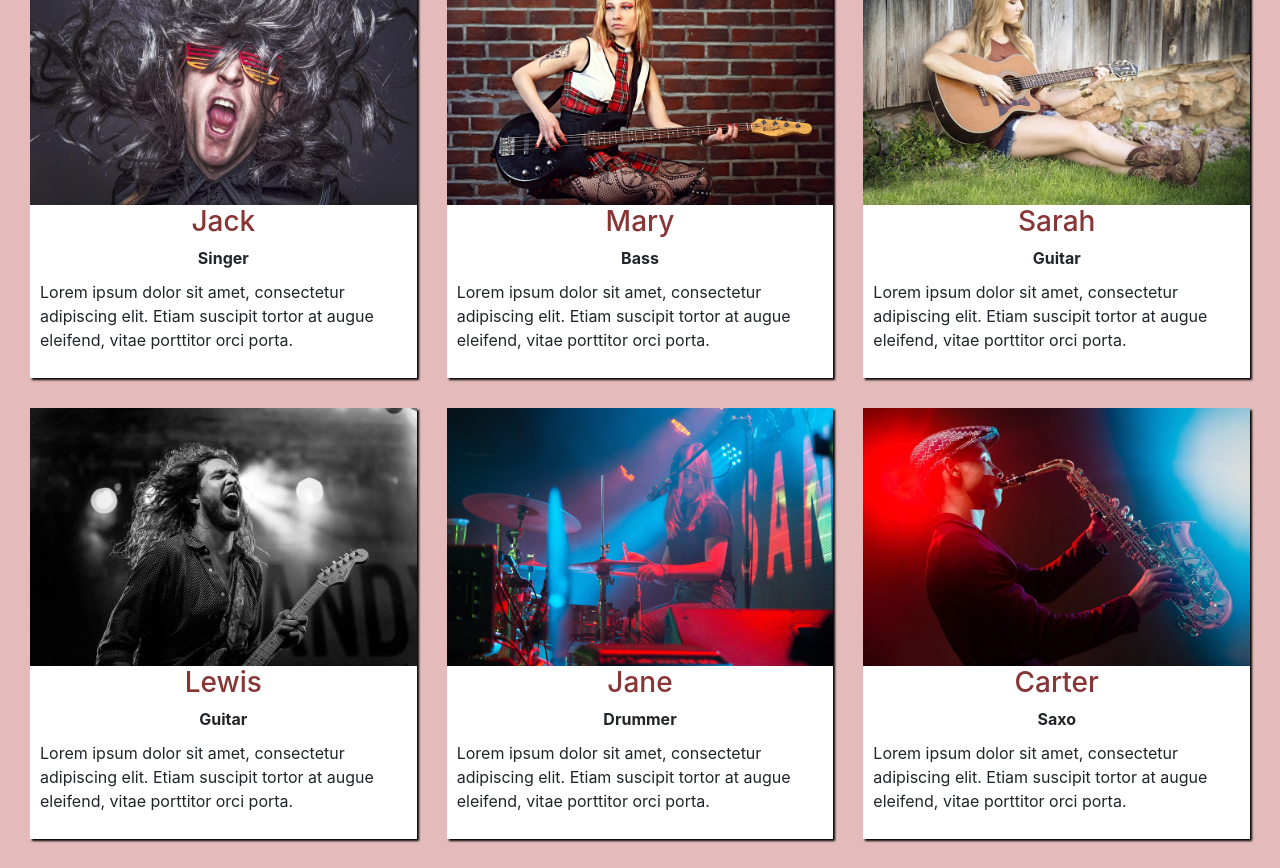
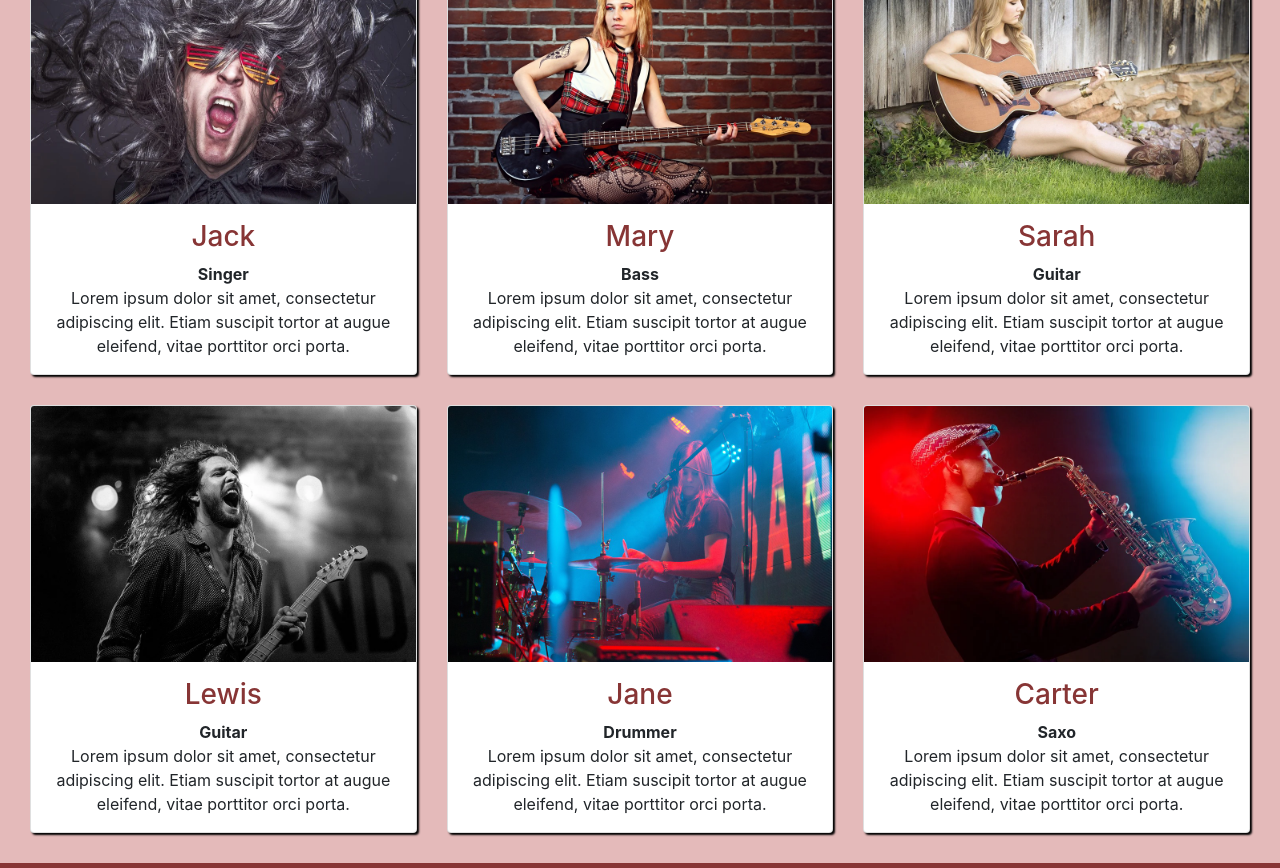
Before and after one commit to ajrodasr/PEC2-HTMLCSS2, a website built with Parcel: page src/band-members.html in a window 1280 px wide. Shown: the part 225-1093 px from the top of the page. Built offline with nearby package versions, Linux system fonts and the light colour scheme.

Commit message:
Members card

```diff
--- a/src/band-members.html
+++ b/src/band-members.html
@@ -37,47 +37,60 @@
                 <h1 class="members__title">BAND MEMBERS</h1>
                 <div class="members__grid">
 
-                    <div class="members__item">
-                        <img src="./assets/images/members/singer.jpg" alt="Singer" class="members__image">
-                        <h3 class="members__name">Jack</h3>
-                        <span class="members__position">Singer</span>
-                        <p class="members__info">Lorem ipsum dolor sit amet, consectetur adipiscing elit. Etiam suscipit tortor at augue eleifend, vitae porttitor orci porta.</p>
+                    <div class="card members__item"">
+                        <img src="./assets/images/members/singer.jpg" class="card-img-top" alt="Singer">
+                        <div class="card-body">
+                            <h3 class="card-title text-primary">Jack</h3>
+                            <span><strong>Singer</strong></span>
+                            <p class="card-text">Lorem ipsum dolor sit amet, consectetur adipiscing elit. Etiam suscipit tortor at augue eleifend, vitae porttitor orci porta.</p>
+                        </div>
                     </div>
 
-                    <div class="members__item">
-                        <img src="./assets/images/members/bass.jpg" alt="Singer" class="members__image">
-                        <h3 class="members__name">Mary</h3>
-                        <span class="members__position">Bass</span>
-                        <p class="members__info">Lorem ipsum dolor sit amet, consectetur adipiscing elit. Etiam suscipit tortor at augue eleifend, vitae porttitor orci porta.</p>
+                    <div class="card members__item"">
+                        <img src="./assets/images/members/bass.jpg" class="card-img-top" alt="Bass">
+                        <div class="card-body">
+                            <h3 class="card-title text-primary">Mary</h3>
+                            <span><strong>Bass</strong></span>
+                            <p class="card-text">Lorem ipsum dolor sit amet, consectetur adipiscing elit. Etiam suscipit tortor at augue eleifend, vitae porttitor orci porta.</p>
+                        </div>
                     </div>
 
-                    <div class="members__item">
-                        <img src="./assets/images/members/guitar.jpg" alt="Singer" class="members__image">
-                        <h3 class="members__name">Sarah</h3>
-                        <span class="members__position">Guitar</span>
-                        <p class="members__info">Lorem ipsum dolor sit amet, consectetur adipiscing elit. Etiam suscipit tortor at augue eleifend, vitae porttitor orci porta.</p>
+                    <div class="card members__item"">
+                        <img src="./assets/images/members/guitar.jpg" class="card-img-top" alt="Guitar">
+                        <div class="card-body">
+                            <h3 class="card-title text-primary">Sarah</h3>
+                            <span><strong>Guitar</strong></span>
+                            <p class="card-text">Lorem ipsum dolor sit amet, consectetur adipiscing elit. Etiam suscipit tortor at augue eleifend, vitae porttitor orci porta.</p>
+                        </div>
                     </div>
 
-                    <div class="members__item">
-                        <img src="./assets/images/members/guitar2.jpg" alt="Singer" class="members__image">
-                        <h3 class="members__name">Lewis</h3>
-                        <span class="members__position">Guitar</span>
-                        <p class="members__info">Lorem ipsum dolor sit amet, consectetur adipiscing elit. Etiam suscipit tortor at augue eleifend, vitae porttitor orci porta.</p>
+                    <div class="card members__item"">
+                        <img src="./assets/images/members/guitar2.jpg" class="card-img-top" alt="Guitar">
+                        <div class="card-body">
+                            <h3 class="card-title text-primary">Lewis</h3>
+                            <span><strong>Guitar</strong></span>
+                            <p class="card-text">Lorem ipsum dolor sit amet, consectetur adipiscing elit. Etiam suscipit tortor at augue eleifend, vitae porttitor orci porta.</p>
+                        </div>
                     </div>
 
-                    <div class="members__item">
-                        <img src="./assets/images/members/drummer.jpg" alt="Singer" class="members__image">
-                        <h3 class="members__name">Jane</h3>
-                        <span class="members__position">Drummer</span>
-                        <p class="members__info">Lorem ipsum dolor sit amet, consectetur adipiscing elit. Etiam suscipit tortor at augue eleifend, vitae porttitor orci porta.</p>
+                    <div class="card members__item"">
+                        <img src="./assets/images/members/drummer.jpg" class="card-img-top" alt="Drummer">
+                        <div class="card-body">
+                            <h3 class="card-title text-primary">Jane</h3>
+                            <span><strong>Drummer</strong></span>
+                            <p class="card-text">Lorem ipsum dolor sit amet, consectetur adipiscing elit. Etiam suscipit tortor at augue eleifend, vitae porttitor orci porta.</p>
+                        </div>
                     </div>
 
-                    <div class="members__item">
-                        <img src="./assets/images/members/saxo.jpg" alt="Singer" class="members__image">
-                        <h3 class="members__name">Carter</h3>
-                        <span class="members__position">Saxo</span>
-                        <p class="members__info">Lorem ipsum dolor sit amet, consectetur adipiscing elit. Etiam suscipit tortor at augue eleifend, vitae porttitor orci porta.</p>
+                    <div class="card members__item"">
+                        <img src="./assets/images/members/saxo.jpg" class="card-img-top" alt="Saxo">
+                        <div class="card-body">
+                            <h3 class="card-title text-primary">Carter</h3>
+                            <span><strong>Saxo</strong></span>
+                            <p class="card-text">Lorem ipsum dolor sit amet, consectetur adipiscing elit. Etiam suscipit tortor at augue eleifend, vitae porttitor orci porta.</p>
+                        </div>
                     </div>
+
                 </div>
             </div>
         </main>
```
